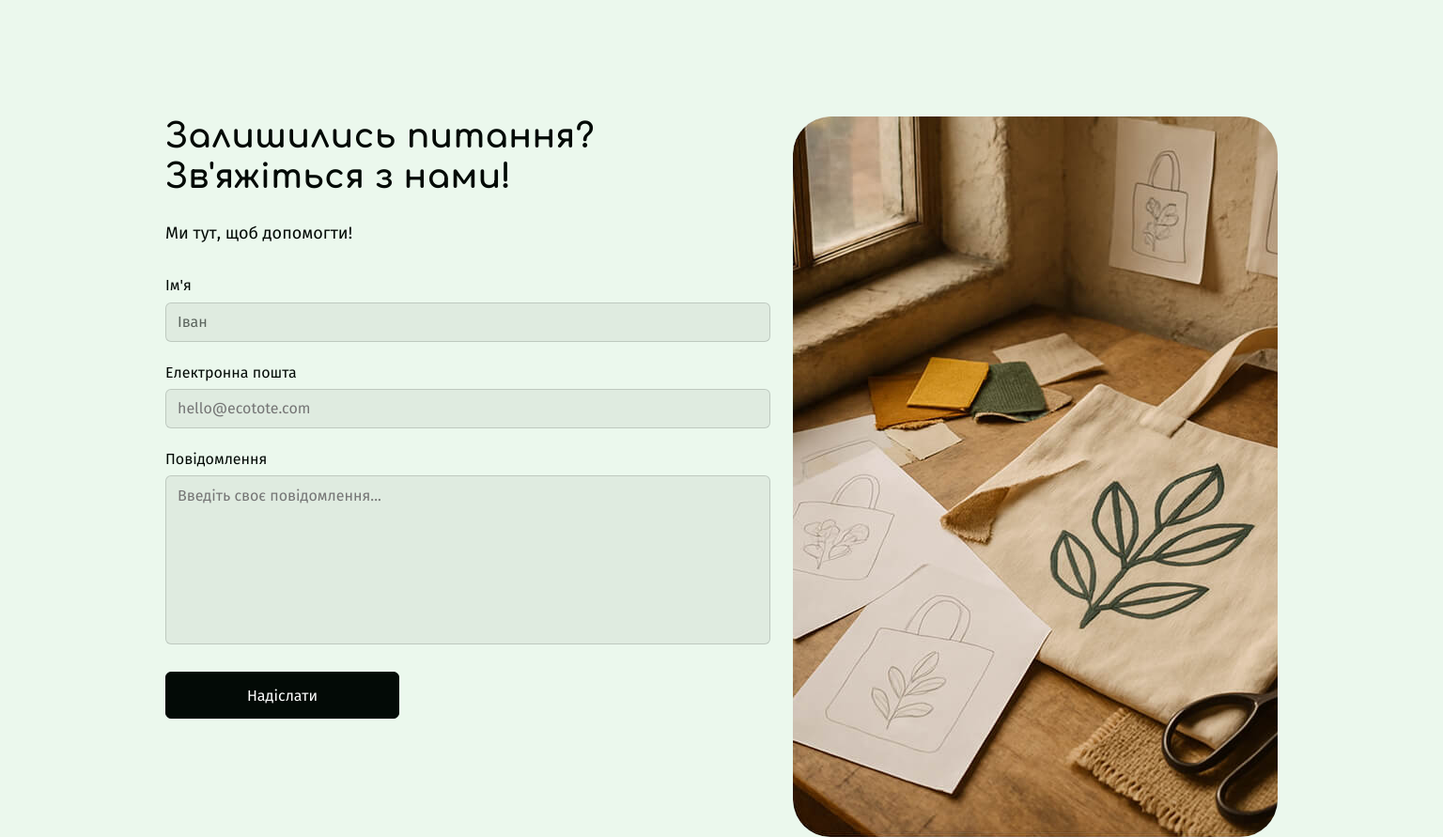
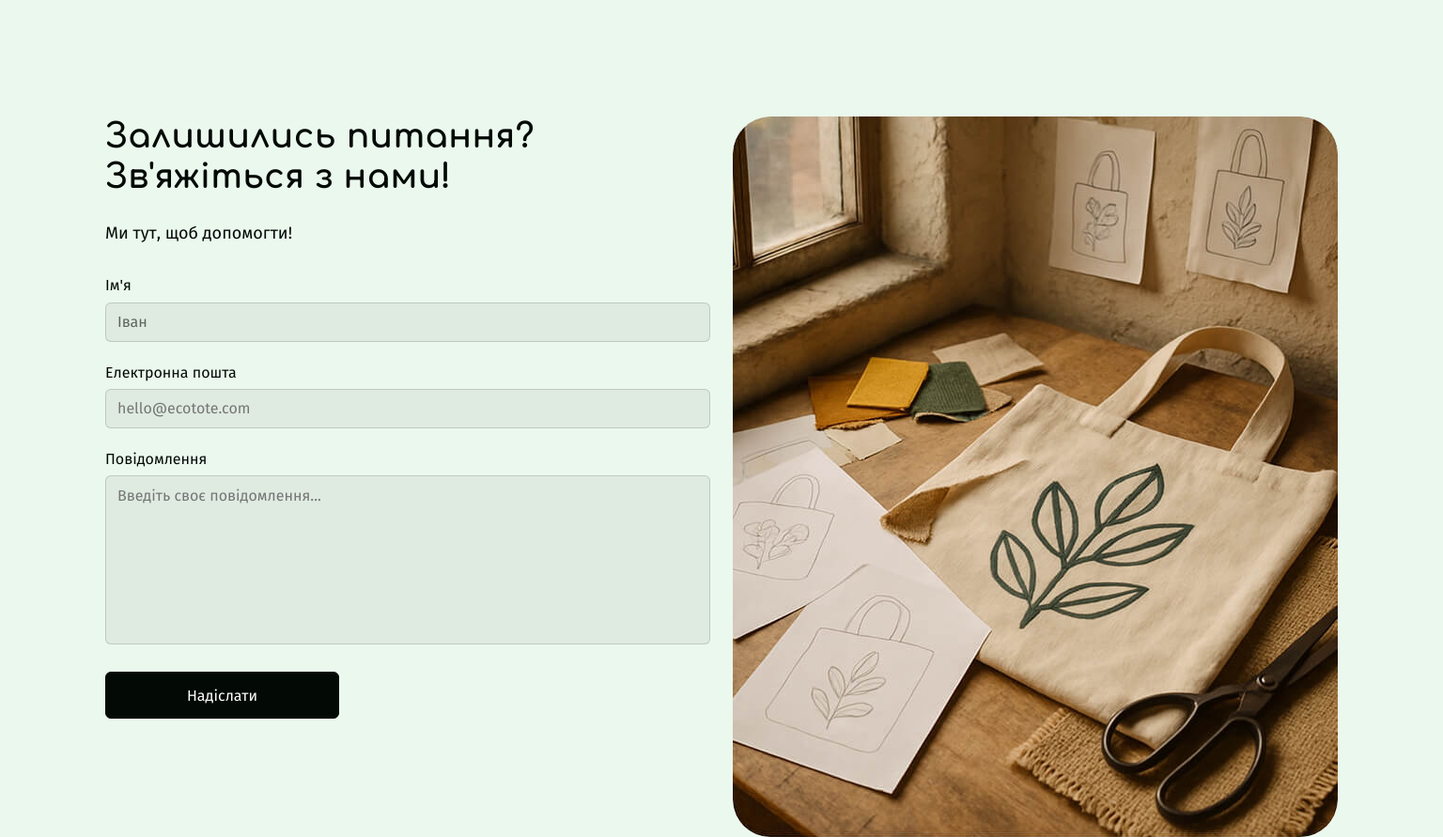
Before and after one commit to NataliaFiltanovych/eco-pixel, a website built with Vite: page src/index.html in a window 1536 px wide. Shown: the part 2180-3071 px from the top of the page at 94% size. Built offline with nearby package versions, Linux system fonts and the light colour scheme.

Commit message:
fix support css

```diff
--- a/src/css/support.css
+++ b/src/css/support.css
@@ -141,8 +141,6 @@
 }
 @media screen and (min-width: 1440px) {
   .support {
-    max-width: 1312px;
-
     display: flex;
     gap: 24px;
   }
```
